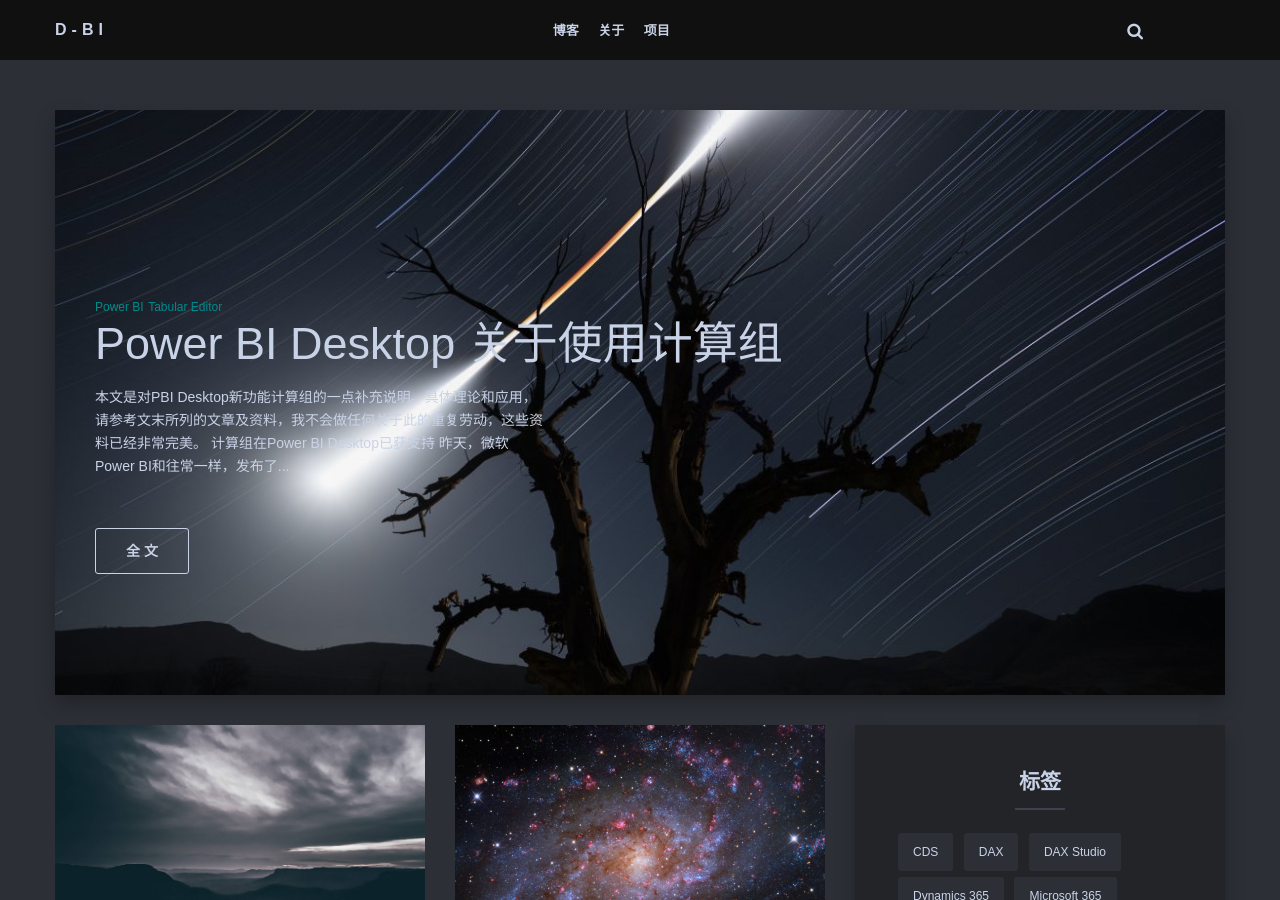
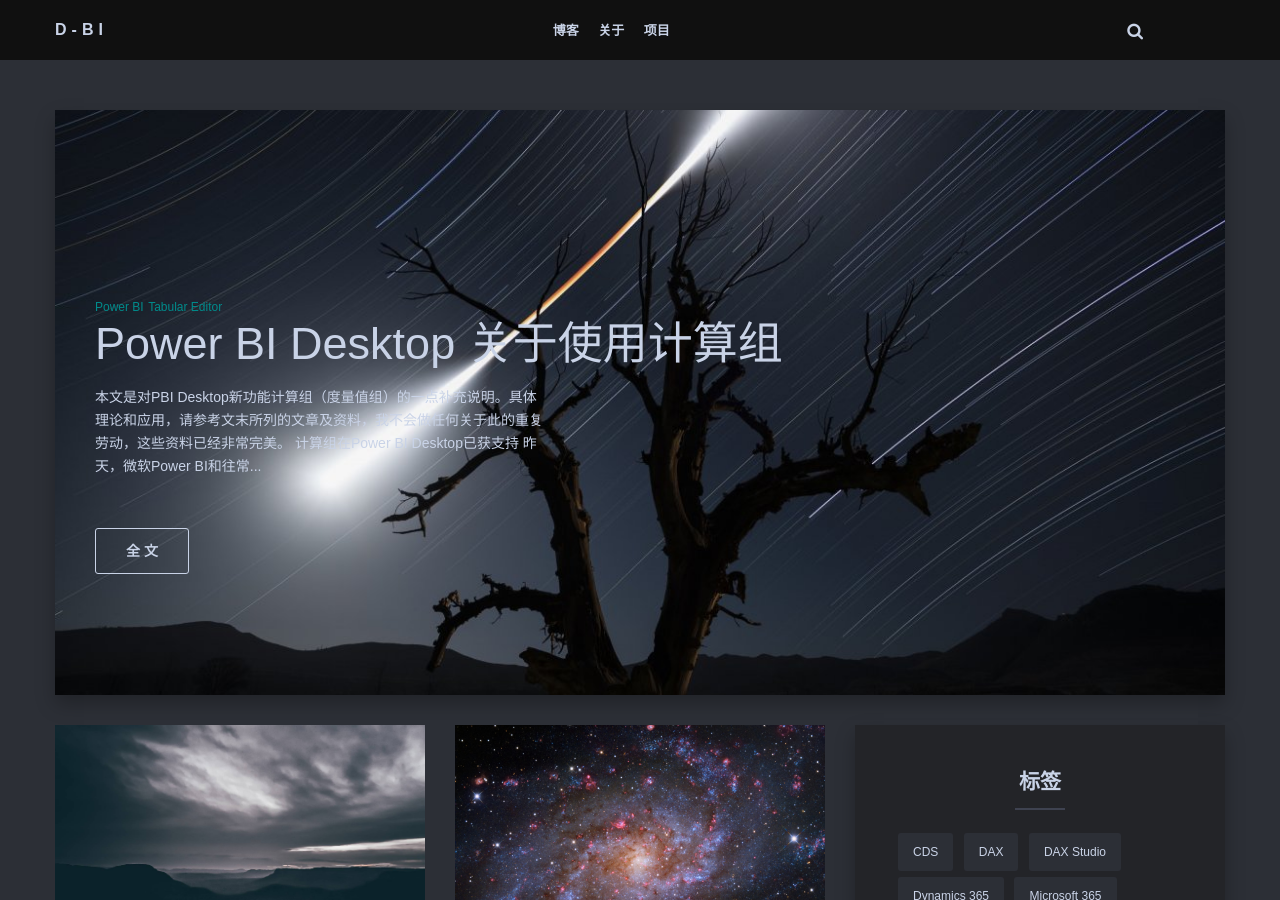
Before and after one commit to D-BI-TECH/D-BI-TECH.github.io, a Jekyll site: the page built from index.html, in a window 1280 px wide and 900 px high. Built offline with Jekyll 4.4.1, drawn with Linux system fonts in a browser that asks for light colours; nearby versions of some CDN libraries; the list of posts is cut into pages by our own code; comment, search, counter and statistics services are not loaded.

Commit message:
Update 2020-07-16-pbi-desktop-calculation-group.markdown

```diff
--- a/_posts/2020-07-16-pbi-desktop-calculation-group.markdown
+++ b/_posts/2020-07-16-pbi-desktop-calculation-group.markdown
@@ -10,7 +10,7 @@
 ---
 
 
-*本文是对PBI Desktop新功能计算组的一点补充说明。具体理论和应用，请参考文末所列的文章及资料，我不会做任何关于此的重复劳动，这些资料已经非常完美。*
+*本文是对PBI Desktop新功能计算组（度量值组）的一点补充说明。具体理论和应用，请参考文末所列的文章及资料，我不会做任何关于此的重复劳动，这些资料已经非常完美。*
 
 ### 计算组在Power BI Desktop已获支持
 
```
